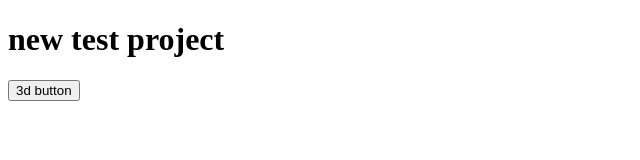
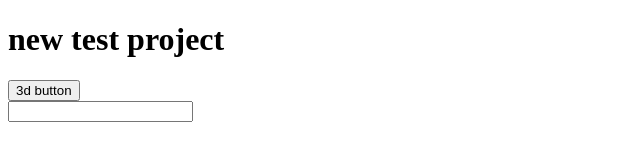
Before and after one commit to Jugrajgoraya/test-project-by-raj, a plain HTML site: page index.html in a window 1280 px wide. Shown: the whole page, without its empty margins (0-640 px from the left). Drawn offline with Linux system fonts and the light colour scheme.

Commit message:
added form resolved #2

```diff
--- a/index.html
+++ b/index.html
@@ -9,5 +9,8 @@
 <body>
     <h1>new test project</h1>
     <button>3d button</button>
+    <form action="submit">
+        <input type="text">
+    </form>
 </body>
 </html>
```
